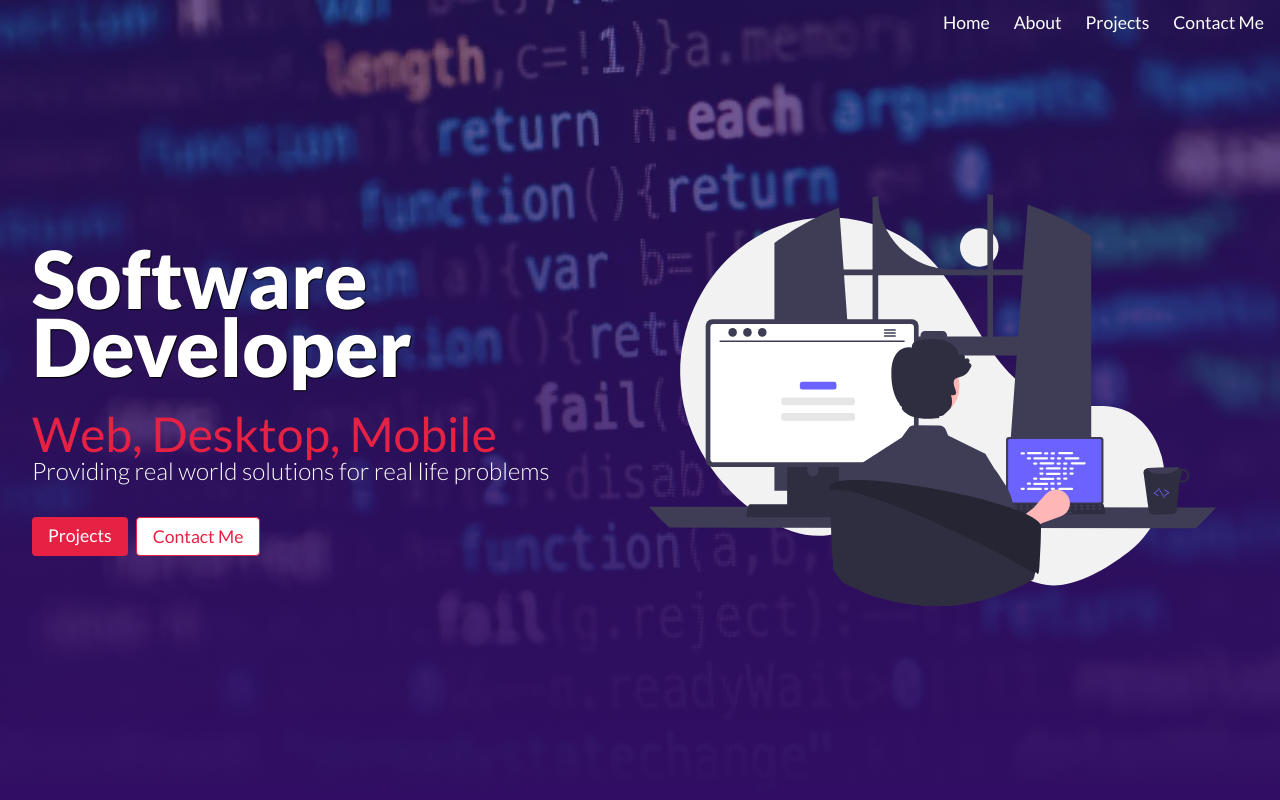
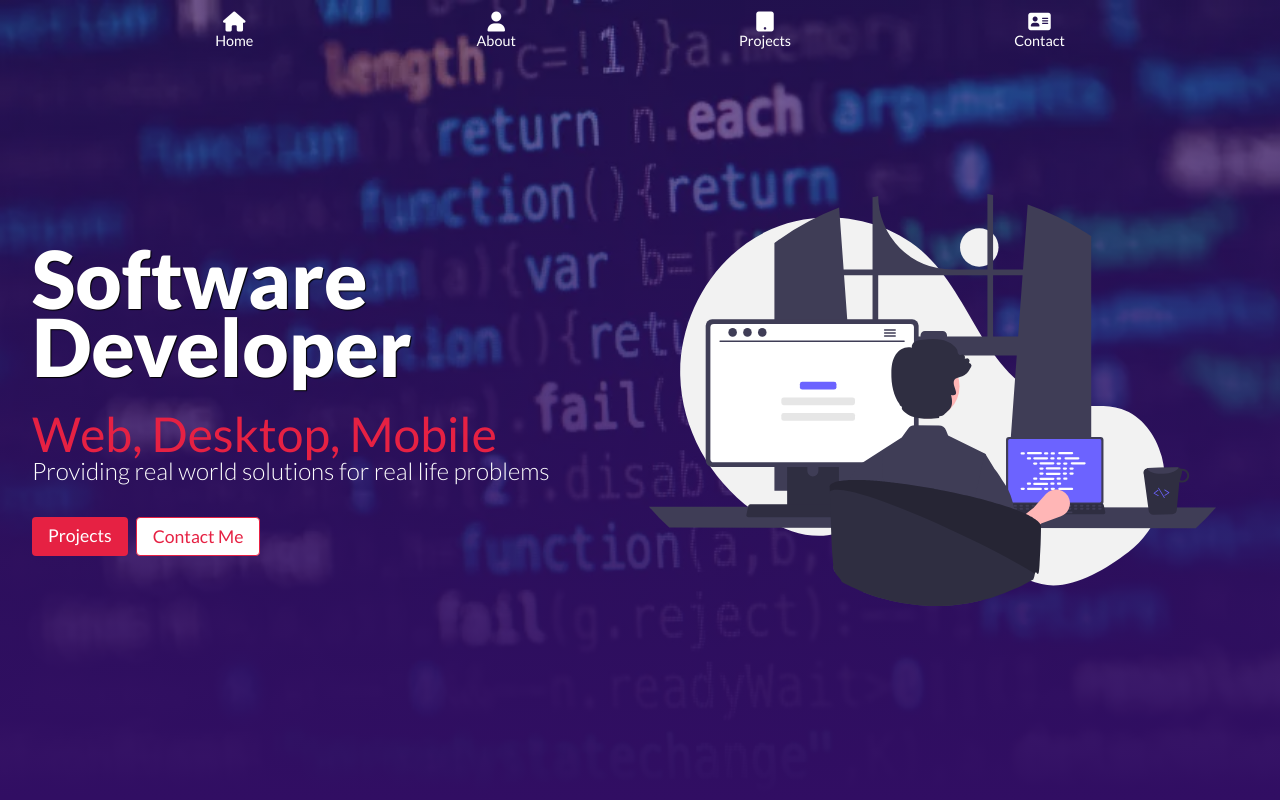
Before and after one commit to dan-tibbotts/react-portfolio, a React (Create React App) app: page / in a window 1280 px wide. Shown: the top 800 px of the page. Built offline with nearby package versions, Linux system fonts and the light colour scheme.

Commit message:
styled navbar

```diff
--- a/src/components/Navbar/Navbar.jsx
+++ b/src/components/Navbar/Navbar.jsx
@@ -1,31 +1,46 @@
-import { useState } from 'react';
-import {React} from 'react'
+import { useState } from "react";
+import { React } from "react";
 import "./navbar.css";
 
 const Navbar = () => {
   const [color, setColor] = useState();
 
   const changeColor = () => {
-    if (window.scrollY >= (window.innerHeight - 100)){
-      setColor(true)
+    if (window.scrollY >= window.innerHeight - 100) {
+      setColor(true);
     } else {
-      setColor(false)
+      setColor(false);
     }
-  }
+  };
 
-  window.addEventListener('scroll', changeColor);
+  window.addEventListener("scroll", changeColor);
 
   return (
-    <nav className={color ? 'nav-bg' : ''}>
-      <div></div>
-      <div className='nav-menu'>
-        <a href="#">Home</a>
-        <a href="#about">About</a>
-        <a href="#projects">Projects</a>
-        <a href="#contact">Contact Me</a>
+    <nav className={color ? "nav-bg" : ""}>
+      <div className="nav-menu">
+
+        <a href="#" className="nav-menu-item">
+          <i class="fa-solid fa-house"></i>
+          <span>Home</span>
+        </a>
+
+        <a className="nav-menu-item" href="#about">
+          <i class="fa-solid fa-user"></i>
+          <span>About</span>
+        </a>
+
+        <a href="#projects" className="nav-menu-item">
+          <i class="fa-solid fa-tablet-button"></i>
+          <span>Projects</span>
+        </a>
+
+        <a href="#contact" className="nav-menu-item">
+          <i class="fa-solid fa-address-card"></i>
+          <span>Contact</span>
+        </a>
       </div>
     </nav>
-  )
-}
+  );
+};
 
-export default Navbar
+export default Navbar;
--- a/src/components/Navbar/navbar.css
+++ b/src/components/Navbar/navbar.css
@@ -8,21 +8,43 @@ nav {
 nav .nav-menu {
   display: flex;
   flex-direction: row;
-  justify-content: end;
+  justify-content: space-evenly;
   margin: 0.5rem 0rem;
 }
-nav .nav-menu a {
+nav .nav-menu .nav-menu-item {
+  display: flex;
+  flex-direction: column;
+  align-items: center;
+  color: white;
   padding: 0.25rem 0.5rem;
   text-decoration: none;
-  color: white;
-  font-size: 1.1rem;
-  border-bottom: solid 2px inherit;
-  margin-right: 0.5rem;
+  font-size: 0.9rem;
+  transition: 300ms ease-in-out;
 }
-nav .nav-menu a:hover {
-  border-bottom: solid 2px #e62143;
+nav .nav-menu .nav-menu-item i {
+  font-size: 1.25rem;
 }
 
 .nav-bg {
   background-color: #310e63;
+}
+
+@media screen and (max-width: 830px) {
+  nav .nav-menu .nav-menu-item {
+    font-size: 0.8;
+  }
+}
+@media screen and (max-width: 500px) {
+  nav .nav-menu {
+    justify-content: space-evenly;
+  }
+  nav .nav-menu .nav-menu-item {
+    font-size: 0.7;
+  }
+  nav .nav-menu .nav-menu-item i {
+    font-size: 1.5rem;
+  }
+  nav .nav-menu span {
+    display: none;
+  }
 }/*# sourceMappingURL=navbar.css.map */
--- a/src/components/Navbar/navbar.scss
+++ b/src/components/Navbar/navbar.scss
@@ -10,21 +10,23 @@ nav {
   .nav-menu {
     display: flex;
     flex-direction: row;
-    justify-content: end;
+    justify-content: space-evenly;
     margin: 0.5rem 0rem;
 
-    a {
+    .nav-menu-item {
+      display: flex;
+      flex-direction: column;
+      align-items: center;
+      color: white;
+
       padding: 0.25rem 0.5rem;
       text-decoration: none;
-      color: white;
-      font-size: 1.1rem;
-      border-bottom: solid 2px inherit;
-      margin-right: 0.5rem;
+      font-size: 0.9rem;
+      transition: 300ms ease-in-out;
 
-      &:hover {
-        border-bottom: solid 2px $color-accent;
+      i {
+        font-size: 1.25rem;
       }
-
     }
   }
 }
@@ -32,3 +34,35 @@ nav {
 .nav-bg {
   background-color: $color-primary;
 }
+
+// Tablet
+@media screen and (max-width: $tablet-breakpoint) {
+  nav {
+    .nav-menu {
+      .nav-menu-item {
+        font-size: 0.8;
+      }
+    }
+  }
+}
+
+// Mobile
+@media screen and (max-width: $mobile-breakpoint) {
+  nav {
+    .nav-menu {
+      justify-content: space-evenly;
+
+      .nav-menu-item {
+        font-size: 0.7;
+
+        i {
+          font-size: 1.5rem;
+        }
+      }
+
+      span {
+        display: none;
+      }
+    }
+  }
+}
```
Also changed, not shown: 1 other file (tests, documents, lock files or other folders).
